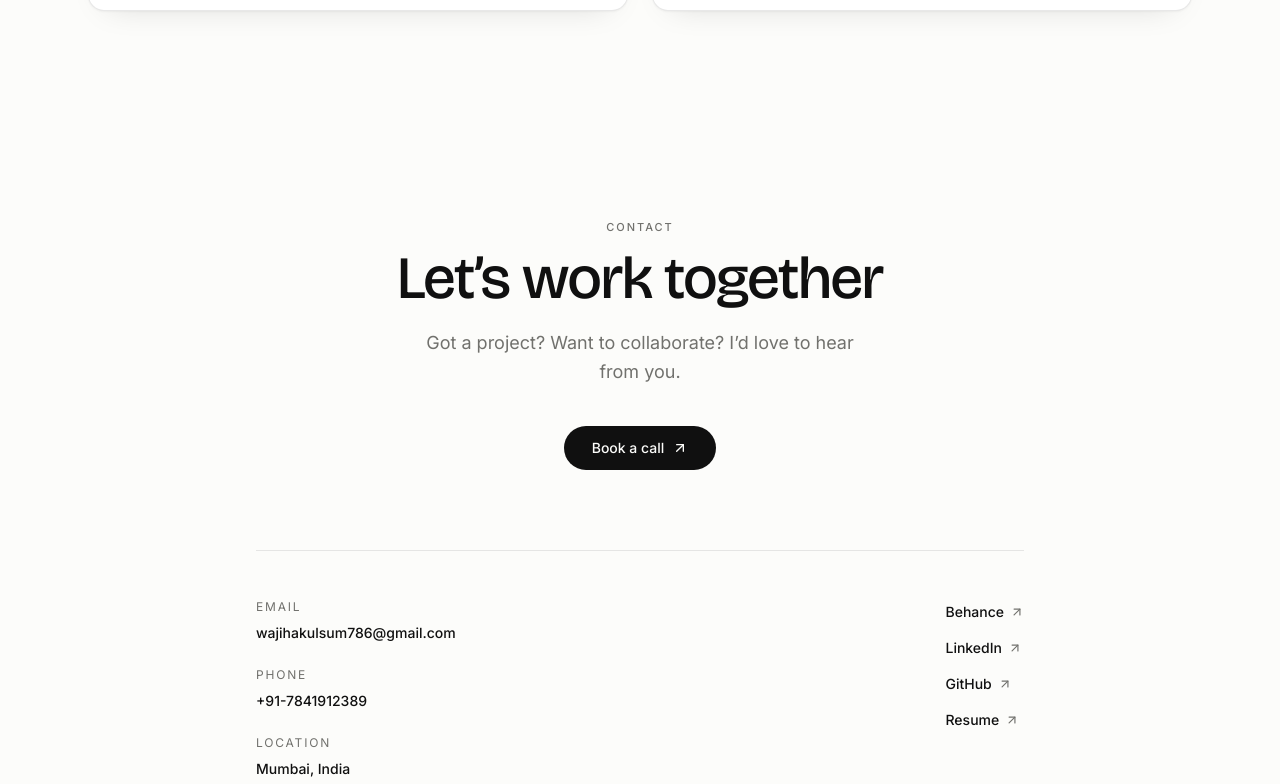
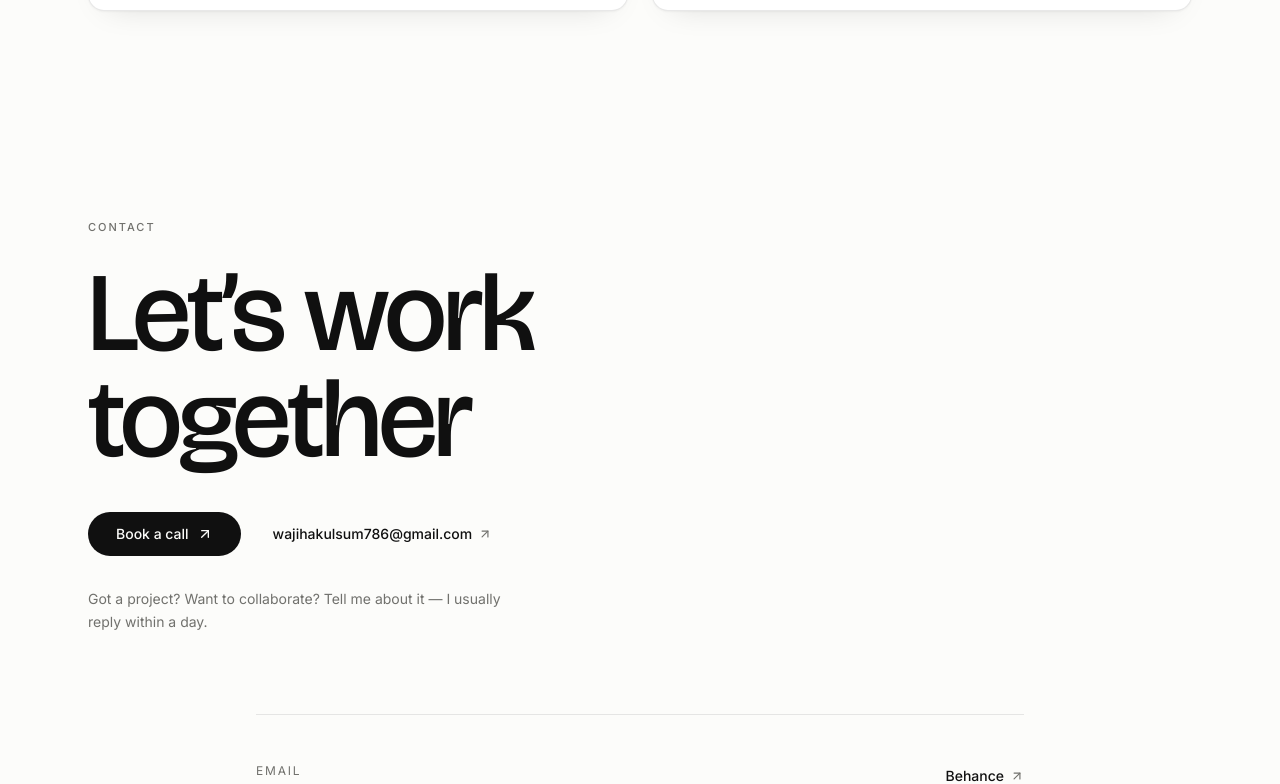
Before and after one commit to wajiha-kulsum/Portfolio, a Next.js app: page / in a window 1280 px wide. Shown: the part 3422-4206 px from the top of the page. Built offline with nearby package versions, Linux system fonts and the light colour scheme; no server answers.

Commit message:
feat: loud editorial contact CTA with giant display type
Replace the centered header with a huge two-line 'Let's work together' headline, inline Book-a-call + email pair, and a one-line intro.

```diff
--- a/src/app/page.tsx
+++ b/src/app/page.tsx
@@ -268,24 +268,44 @@ function ProjectCard({ project }: { project: Project }) {
 
 function ContactSection() {
   return (
-    <section id="contact" className="mx-auto max-w-6xl px-6 pb-20 pt-20 sm:pb-24 sm:pt-28">
-      <div className="text-center">
+    <section id="contact" className="mx-auto max-w-6xl px-6 pb-16 pt-24 sm:pt-28">
       <p className="section-eyebrow">Contact</p>
-        <h2 className="mt-3 font-display text-4xl font-medium tracking-tight sm:text-6xl">
-          Let&rsquo;s work together
+
+      {/* Loud, editorial CTA — big type instead of a centered button */}
+      <div className="mt-6">
+        <h2 className="font-display text-[clamp(2.75rem,9vw,7rem)] font-medium leading-[0.95] tracking-[-0.03em]">
+          Let&rsquo;s work
+          <br />
+          together
         </h2>
-        <p className="mx-auto mt-5 max-w-md text-lg leading-relaxed text-muted-foreground">
-          Got a project? Want to collaborate? I&rsquo;d love to hear from you.
-        </p>
+
+        <div className="mt-10 flex flex-wrap items-center gap-x-8 gap-y-5">
           <a
             href={PROFILE.booking}
             target="_blank"
             rel="noopener noreferrer"
-          className="btn-primary mt-10 px-7 py-3 text-sm font-medium"
+            className="btn-primary px-7 py-3 text-sm font-medium"
           >
             Book a call
             <ArrowUpRight size={16} strokeWidth={2} />
           </a>
+          <a
+            href={`mailto:${PROFILE.email}`}
+            className="group inline-flex items-center gap-1.5 text-sm font-medium"
+          >
+            {PROFILE.email}
+            <ArrowUpRight
+              size={14}
+              strokeWidth={2}
+              className="text-muted-foreground transition-transform duration-300 group-hover:rotate-45"
+              aria-hidden
+            />
+          </a>
+        </div>
+
+        <p className="mt-8 max-w-md text-sm leading-relaxed text-muted-foreground">
+          Got a project? Want to collaborate? Tell me about it — I usually reply within a day.
+        </p>
       </div>
 
       <div className="mx-auto mt-20 grid max-w-3xl gap-10 border-t border-border pt-12 sm:grid-cols-2">
```
Lines whose indentation alone changed are shown as unchanged.
